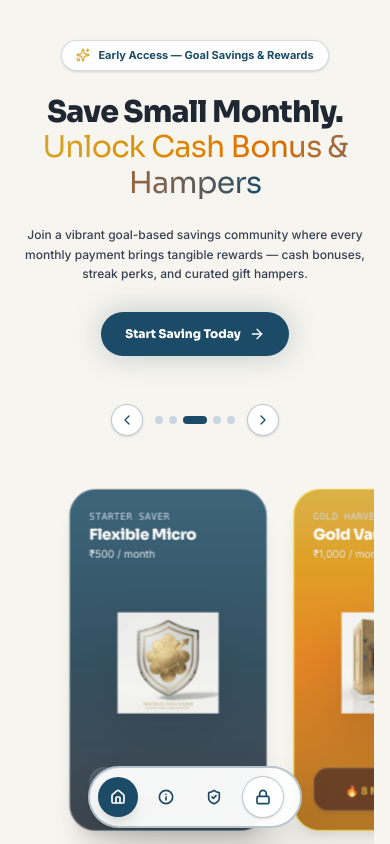
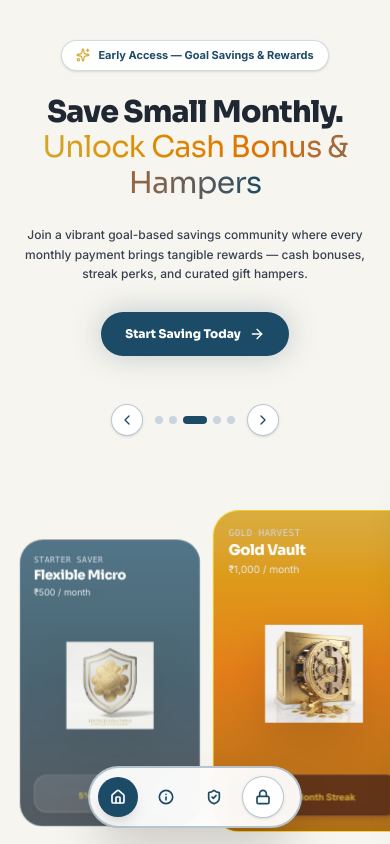
Before and after one commit to karthickeyanm69-stack/unai-production, a React (Vite) app: page / in a window 390 px wide. Shown: the top 844 px of the page. Built offline with nearby package versions, Linux system fonts and the light colour scheme.

Commit message:
chsssssssss

```diff
--- a/src/pages/LandingPage.tsx
+++ b/src/pages/LandingPage.tsx
@@ -22,7 +22,10 @@ export const LandingPage: React.FC = () => {
     let closestIndex = 0;
     let minDistance = Infinity;
 
-    children.forEach((child, idx) => {
+    const cardChildren = children.filter((child) => child.dataset.cardIdx !== undefined);
+
+    cardChildren.forEach((child) => {
+      const idx = Number(child.dataset.cardIdx);
       const childCenter = child.offsetLeft + child.clientWidth / 2;
       const distance = Math.abs(containerCenter - childCenter);
       if (distance < minDistance) {
@@ -34,12 +37,12 @@ export const LandingPage: React.FC = () => {
   };
 
   const scrollToCard = (index: number) => {
+    setActiveCardIndex(index);
     if (!scrollContainerRef.current) return;
     const container = scrollContainerRef.current;
-    const children = Array.from(container.children) as HTMLElement[];
-    if (children[index]) {
-      const child = children[index];
-      const targetScroll = child.offsetLeft - (container.clientWidth - child.clientWidth) / 2;
+    const targetCard = container.querySelector(`[data-card-idx="${index}"]`) as HTMLElement;
+    if (targetCard) {
+      const targetScroll = targetCard.offsetLeft - (container.clientWidth - targetCard.clientWidth) / 2;
       container.scrollTo({ left: targetScroll, behavior: 'smooth' });
     }
   };
@@ -142,11 +145,11 @@ export const LandingPage: React.FC = () => {
             </Link>
           </div>
 
-          {/* Interactive Cards Slider & Smooth Animation Showcase */}
+          {/* True Viewport Full-Bleed 3D Fan-Out Deck Showcase (w-screen breakout, 0px side gaps) */}
           <div className="pt-6 sm:pt-10 pb-4 w-full relative">
 
-            {/* Scroll Navigation Arrows */}
-            <div className="flex items-center justify-center gap-3 mb-3">
+            {/* Scroll Navigation Controls */}
+            <div className="flex items-center justify-center gap-3 mb-4">
               <button
                 type="button"
                 onClick={() => scrollToCard(Math.max(0, activeCardIndex - 1))}
@@ -180,27 +183,37 @@ export const LandingPage: React.FC = () => {
               </button>
             </div>
 
-            {/* Scroll Container with Generous Padding to Prevent Side Edge Truncation */}
+            {/* True Viewport 100vw Full-Bleed Container (0px Side Gaps, Zero Padding) */}
             <div
               ref={scrollContainerRef}
               onScroll={handleCardsScroll}
-              className="flex items-center gap-4 sm:gap-6 max-w-full mx-auto overflow-x-auto snap-x snap-mandatory py-8 scrollbar-none px-12 sm:px-24 md:px-36 scroll-px-12 sm:scroll-px-24"
+              className="flex items-end justify-start sm:justify-center -space-x-4 sm:-space-x-8 md:-space-x-10 w-screen relative left-1/2 -translate-x-1/2 overflow-x-auto snap-x snap-mandatory py-10 scrollbar-none px-0"
               style={{ scrollBehavior: 'smooth' }}
             >
               {cardsData.map((card, i) => {
-                const isActive = activeCardIndex === i;
+                const distance = Math.abs(i - activeCardIndex);
+                const isCenter = distance === 0;
+
+                // Dynamic 3D Fan-Out transforms: Middle Big in front (z-30), Sides Shorter stepping back (z-20, z-10)
+                let zIndexClass = 'z-10';
+                let transformClass = 'scale-[0.82] sm:scale-90 opacity-75 translate-y-4';
+
+                if (isCenter) {
+                  zIndexClass = 'z-30';
+                  transformClass = 'scale-100 sm:scale-115 -translate-y-4 shadow-2xl opacity-100 ring-4 ring-[#D4A62A]';
+                } else if (distance === 1) {
+                  zIndexClass = 'z-20';
+                  transformClass = 'scale-[0.92] sm:scale-95 translate-y-1 opacity-90 hover:opacity-100';
+                }
 
                 return (
                   <div
                     key={card.id}
+                    data-card-idx={i}
                     onClick={() => scrollToCard(i)}
-                    className={`snap-center w-52 sm:w-60 h-[360px] sm:h-[400px] rounded-[28px] bg-gradient-to-b ${card.gradient} shadow-xl transition-all duration-300 shrink-0 border ${card.border} relative cursor-pointer ${
-                      isActive
-                        ? 'scale-105 sm:scale-110 shadow-2xl z-30 ring-4 ring-[#D4A62A]/60'
-                        : 'scale-95 opacity-85 hover:opacity-100 z-10'
-                    }`}
+                    className={`snap-center w-[72vw] max-w-[220px] sm:w-56 h-[350px] sm:h-[400px] rounded-[28px] bg-gradient-to-b ${card.gradient} transition-all duration-500 shrink-0 border ${card.border} relative cursor-pointer ${zIndexClass} ${transformClass}`}
                   >
-                    <div className="flex flex-col justify-between h-full p-5 sm:p-6 text-white overflow-hidden relative select-none">
+                    <div className="flex flex-col justify-between h-full p-4 sm:p-6 text-white overflow-hidden relative select-none">
 
                       {/* Top Card Header */}
                       <div className="space-y-0.5 z-10 shrink-0 text-left">
@@ -214,8 +227,8 @@ export const LandingPage: React.FC = () => {
                         <img
                           src={card.img}
                           alt={card.alt}
-                          className={`max-h-full max-w-full object-contain drop-shadow-2xl transition-all duration-300 ${
-                            isActive ? 'scale-110 sm:scale-125' : 'scale-95'
+                          className={`max-h-full max-w-full object-contain drop-shadow-2xl transition-all duration-500 ${
+                            isCenter ? 'scale-110 sm:scale-125' : 'scale-95'
                           }`}
                           onError={(e) => {
                             e.currentTarget.src = 'https://images.unsplash.com/photo-1618005182384-a83a8bd57fbe?w=400&auto=format&fit=crop&q=80';
@@ -226,8 +239,8 @@ export const LandingPage: React.FC = () => {
                       {/* Bottom Footer Badge / Progress Bar */}
                       <div className="shrink-0 z-10 pt-1">
                         {card.isCenter ? (
-                          <div className="bg-black/50 backdrop-blur p-3 rounded-2xl text-white space-y-1.5 border border-white/25 shadow-md">
-                            <div className="flex justify-between text-[11px] font-bold">
+                          <div className="bg-black/50 backdrop-blur p-2.5 sm:p-3 rounded-2xl text-white space-y-1.5 border border-white/25 shadow-md">
+                            <div className="flex justify-between text-[10px] sm:text-[11px] font-bold">
                               <span className="text-[#1F8A5F]">Escrow Status</span>
                               <span className="text-[#D4A62A]">Month 8/12</span>
                             </div>
@@ -237,7 +250,7 @@ export const LandingPage: React.FC = () => {
                           </div>
                         ) : (
                           <div className={`${card.footerBg} backdrop-blur rounded-2xl p-2.5 text-center border border-white/20 shadow-md`}>
-                            <span className="text-[11px] font-bold">{card.footer}</span>
+                            <span className="text-[10px] sm:text-[11px] font-bold">{card.footer}</span>
                           </div>
                         )}
                       </div>
@@ -246,7 +259,7 @@ export const LandingPage: React.FC = () => {
                 );
               })}
             </div>
-            <p className="text-[11px] text-[#5C6773] font-bold text-center mt-1">← Tap arrows or scroll cards to inspect savings tiers →</p>
+            <p className="text-[11px] text-[#5C6773] font-bold text-center mt-1">← Tap arrows or cards to bring any savings tier to the front →</p>
           </div>
         </section>
 
```
